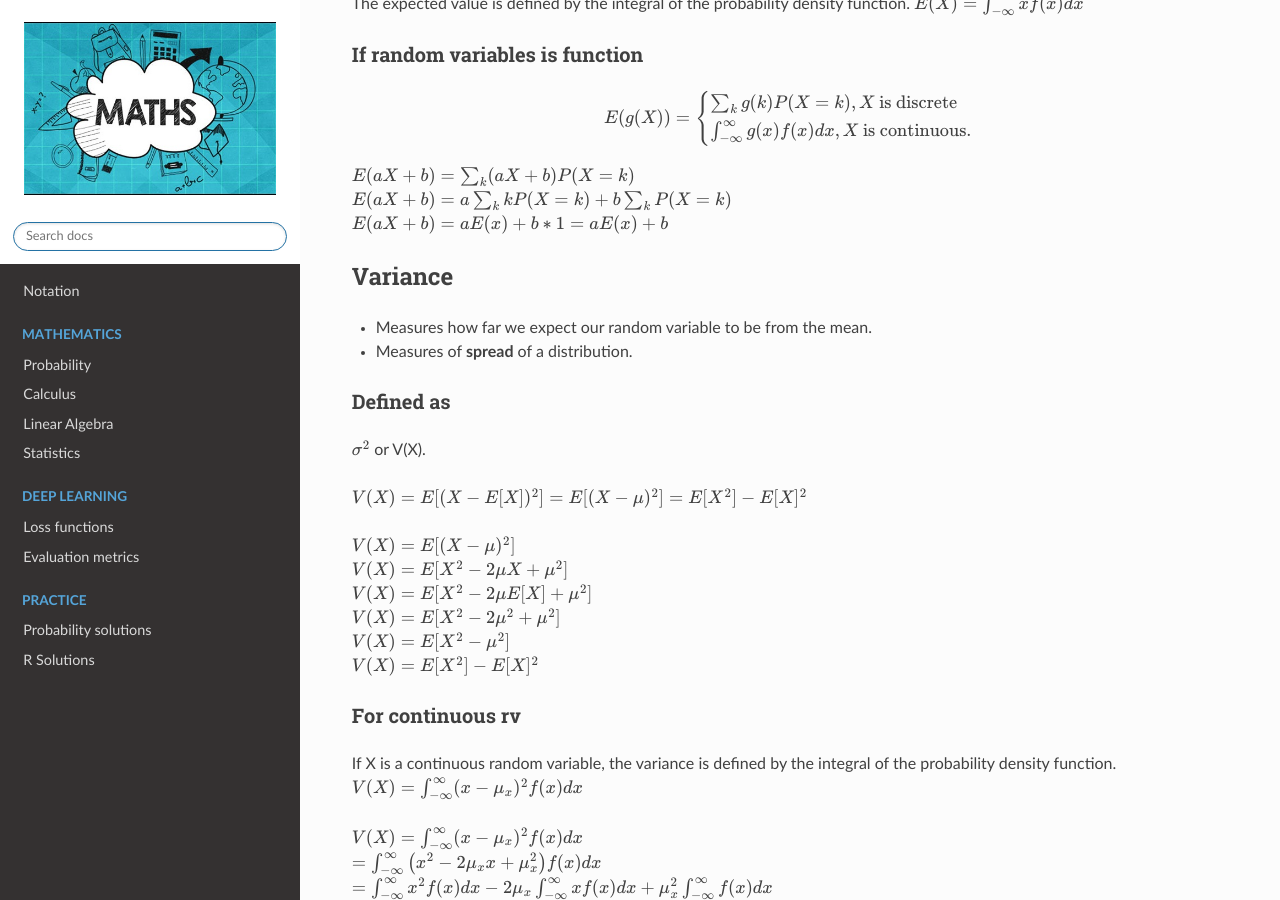
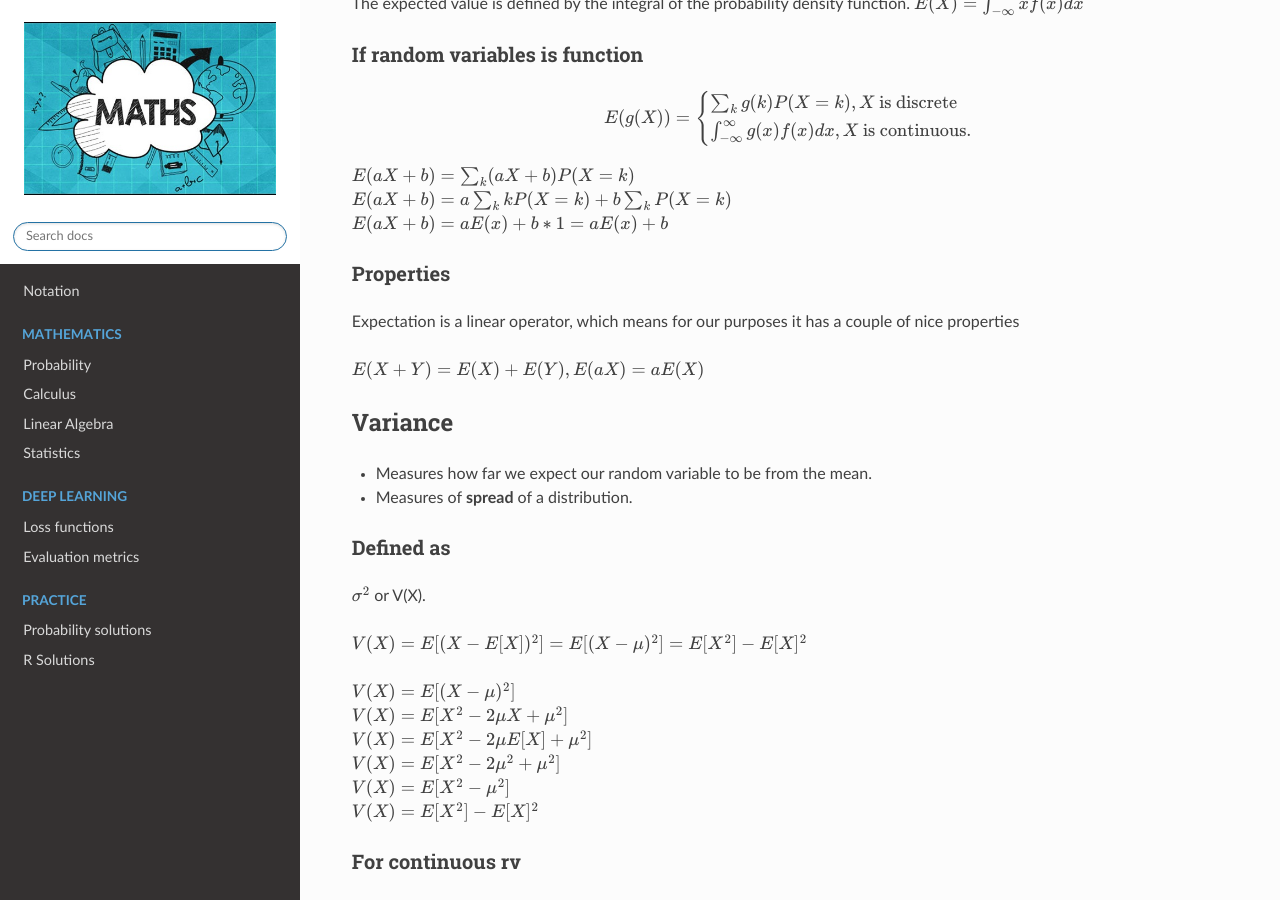
Before and after one commit to akkefa/ml-notes, a Sphinx documentation site: the page built from docs/probability/random_rv.rst, in a window 1280 px wide and 900 px high, scrolled down 2666 px. Built offline with Sphinx 7.4.7 and the Read the Docs theme 2.0.0, drawn with Linux system fonts in a browser that asks for light colours.

Commit message:
New changes.

```diff
--- a/docs/probability/random_rv.rst
+++ b/docs/probability/random_rv.rst
@@ -140,6 +140,13 @@ If random variables is function
 | :math:`E(a X+b)= a E(x) + b * 1 = a E(x) + b`
 
 
+Properties
+^^^^^^^^^^^
+Expectation is a linear operator, which means for our purposes it has a couple of nice properties
+
+:math:`E(X+Y)=E(X)+E(Y), E(a X)=a E(X)`
+
+
 Variance
 --------
 * Measures how far we expect our random variable to be from the mean.
```
